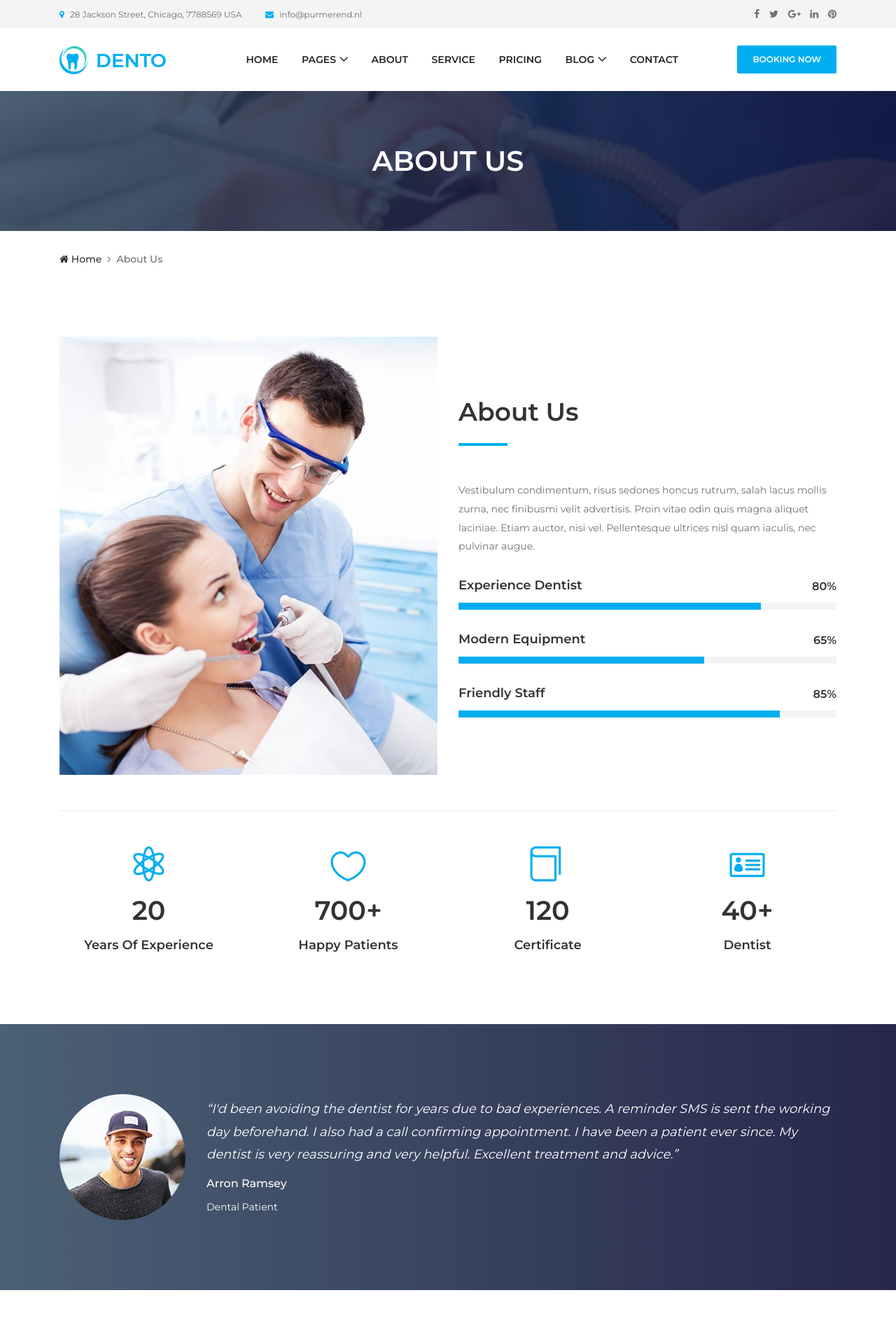
After one commit to CasperFicke/dentaldjango, a Django app: page /about.html in a window 1280 px wide. The commit adds this page. Shown: the top 1920 px of the page at 70% size. Run offline with Django 3.2, Linux system fonts and the light colour scheme; some libraries are stand-ins or nearby versions; some web fonts are replaced.

Commit message:
add about page

```diff
--- /dev/null
+++ b/website/templates/about.html
@@ -0,0 +1,516 @@
+{% load static %}
+
+<!DOCTYPE html>
+<html lang="en">
+
+<head>
+  <meta charset="UTF-8">
+  <meta name="description" content="Dento - Dentist &amp; Medical HTML Template">
+  <meta http-equiv="X-UA-Compatible" content="IE=edge">
+  <meta name="viewport" content="width=device-width, initial-scale=1, shrink-to-fit=no">
+
+  <!-- Title -->
+  <title>Dento - Dentist &amp; Medical</title>
+
+  <!-- Favicon -->
+  <link rel="icon" href="{% static 'website/img/core-img/favicon.ico' %}">
+
+  <!-- Core Stylesheet -->
+  <link rel="stylesheet" href="{% static 'website/css/style.css' %}">
+
+</head>
+
+<body>
+  <!-- Preloader -->
+  <div id="preloader">
+    <div class="preload-content">
+      <div id="dento-load"></div>
+    </div>
+  </div>
+
+  <!-- ***** Header Area Start ***** -->
+  <header class="header-area">
+    <!-- Top Header Area -->
+    <div class="top-header-area">
+      <div class="container h-100">
+        <div class="row h-100 align-items-center">
+          <!-- Top Content -->
+          <div class="col-6 col-md-9 col-lg-8">
+            <div class="top-header-content">
+              <a href="#" data-toggle="tooltip" data-placement="bottom" title="28 Jackson Street, Chicago, 7788569 USA"><i class="fa fa-map-marker"></i> <span>28 Jackson Street, Chicago, 7788569 USA</span></a>
+              <a href="#" data-toggle="tooltip" data-placement="bottom" title="info@purmerend.nl"><i class="fa fa-envelope"></i> <span>info@purmerend.nl</span></a>
+            </div>
+          </div>
+          <!-- Top Header Social Info -->
+          <div class="col-6 col-md-3 col-lg-4">
+            <div class="top-header-social-info text-right">
+              <a href="#" data-toggle="tooltip" data-placement="bottom" title="Facebook"><i class="fa fa-facebook"></i></a>
+              <a href="#" data-toggle="tooltip" data-placement="bottom" title="Twitter"><i class="fa fa-twitter"></i></a>
+              <a href="#" data-toggle="tooltip" data-placement="bottom" title="Google Plus"><i class="fa fa-google-plus"></i></a>
+              <a href="#" data-toggle="tooltip" data-placement="bottom" title="Linkedin"><i class="fa fa-linkedin"></i></a>
+              <a href="#" data-toggle="tooltip" data-placement="bottom" title="Pinterest"><i class="fa fa-pinterest"></i></a>
+            </div>
+          </div>
+        </div>
+      </div>
+    </div>
+    <!-- Top Header End -->
+
+    <!-- Main Header Start -->
+    <div class="main-header-area">
+      <div class="classy-nav-container breakpoint-off">
+        <div class="container">
+          <!-- Classy Menu -->
+          <nav class="classy-navbar justify-content-between" id="dentoNav">
+
+            <!-- Logo -->
+            <a class="nav-brand" href="{% url 'index' %}"><img src="{% static 'website/img/core-img/logo.png' %}" alt=""></a>
+
+            <!-- Navbar Toggler -->
+            <div class="classy-navbar-toggler">
+              <span class="navbarToggler"><span></span><span></span><span></span></span>
+            </div>
+
+            <!-- Menu -->
+            <div class="classy-menu">
+
+              <!-- Close Button -->
+              <div class="classycloseIcon">
+                <div class="cross-wrap"><span class="top"></span><span class="bottom"></span></div>
+              </div>
+
+              <!-- Nav Start -->
+              <div class="classynav">
+                <ul id="nav">
+                  <li><a href="{% url 'index' %}">Home</a></li>
+                  <li><a href="#">Pages</a>
+                    <ul class="dropdown">
+                      <li><a href="{% url 'index' %}">- Home</a></li>
+                      <li><a href="{% url 'about' %}">- About Us</a></li>
+                      <li><a href="service.html">- Service</a></li>
+                      <li><a href="pricing.html">- Pricing</a></li>
+                      <li><a href="blog.html">- Blog</a></li>
+                      <li><a href="blog-details.html">- Blog Details</a></li>
+                      <li><a href="contact.html">- Contact</a></li>
+                      <li><a href="#">- Dropdown</a>
+                        <ul class="dropdown">
+                          <li><a href="#">- Dropdown Item</a></li>
+                          <li><a href="#">- Dropdown Item</a>
+                            <ul class="dropdown">
+                              <li><a href="#">- Even Dropdown</a></li>
+                              <li><a href="#">- Even Dropdown</a></li>
+                              <li><a href="#">- Even Dropdown</a></li>
+                              <li><a href="#">- Even Dropdown</a></li>
+                            </ul>
+                          </li>
+                          <li><a href="#">- Dropdown Item</a></li>
+                          <li><a href="#">- Dropdown Item</a></li>
+                        </ul>
+                      </li>
+                    </ul>
+                  </li>
+                  <li><a href="{% url 'about' %}">About</a></li>
+                  <li><a href="service.html">Service</a></li>
+                  <li><a href="pricing.html">Pricing</a></li>
+                  <li><a href="#">Blog</a>
+                    <ul class="dropdown">
+                      <li><a href="blog.html">- Blog</a></li>
+                      <li><a href="blog-details.html">- Blog Details</a></li>
+                    </ul>
+                  </li>
+                  <li><a href="{% url 'contact' %}">Contact</a></li>
+                </ul>
+              </div>
+              <!-- Nav End -->
+            </div>
+
+            <!-- Booking Now Button -->
+            <a href="#" class="btn dento-btn booking-btn">Booking Now</a>
+          </nav>
+        </div>
+      </div>
+    </div>
+  </header>
+  <!-- ***** Header Area End ***** -->
+
+  <!-- ***** Breadcrumb Area Start ***** -->
+  <div class="breadcumb-area bg-img bg-gradient-overlay" style="background-image: url({% static 'website/img/bg-img/12.jpg' %});">
+    <div class="container h-100">
+      <div class="row h-100 align-items-center">
+        <div class="col-12">
+          <h2 class="title">About Us</h2>
+        </div>
+      </div>
+    </div>
+  </div>
+  <div class="breadcumb--con">
+    <div class="container">
+      <div class="row">
+        <div class="col-12">
+          <nav aria-label="breadcrumb">
+            <ol class="breadcrumb">
+              <li class="breadcrumb-item"><a href="#"><i class="fa fa-home"></i> Home</a></li>
+              <li class="breadcrumb-item active" aria-current="page">About Us</li>
+            </ol>
+          </nav>
+        </div>
+      </div>
+    </div>
+  </div>
+  <!-- ***** Breadcrumb Area End ***** -->
+
+  <!-- ****** About Us Area Start ******* -->
+  <section class="dento-about-us-area mt-70">
+    <div class="container">
+      <div class="row align-items-center">
+        <!-- About Us Thumbnail -->
+        <div class="col-12 col-md-6">
+          <div class="about-us-thumbnail mb-50">
+            <img src="{% static 'website/img/bg-img/15.jpg' %}" alt="">
+          </div>
+        </div>
+        <!-- About Content -->
+        <div class="col-12 col-md-6">
+          <div class="about-us-content mb-50">
+            <!-- Section Heading -->
+            <div class="section-heading">
+              <h2>About Us</h2>
+              <div class="line"></div>
+            </div>
+            <p>Vestibulum condimentum, risus sedones honcus rutrum, salah lacus mollis zurna, nec finibusmi velit advertisis. Proin vitae odin quis magna aliquet laciniae. Etiam auctor, nisi vel. Pellentesque ultrices nisl quam iaculis, nec pulvinar
+              augue.</p>
+
+            <!-- Single Skills Area -->
+            <div class="single-skills-area mt-30">
+              <h6>Experience Dentist</h6>
+              <div id="bar1" class="barfiller">
+                <span class="tip"></span>
+                <span class="fill" data-percentage="80"></span>
+              </div>
+            </div>
+
+            <!-- Single Skills Area -->
+            <div class="single-skills-area mt-30">
+              <h6>Modern Equipment</h6>
+              <div id="bar2" class="barfiller">
+                <span class="tip"></span>
+                <span class="fill" data-percentage="65"></span>
+              </div>
+            </div>
+
+            <!-- Single Skills Area -->
+            <div class="single-skills-area mt-30">
+              <h6>Friendly Staff</h6>
+              <div id="bar3" class="barfiller">
+                <span class="tip"></span>
+                <span class="fill" data-percentage="85"></span>
+              </div>
+            </div>
+          </div>
+        </div>
+      </div>
+    </div>
+  </section>
+  <!-- ****** About Us Area End ****** -->
+
+  <div class="container">
+    <div class="dento-border clearfix"></div>
+  </div>
+
+  <!-- Cool Facts Area Start -->
+  <section class="dento-cta-area">
+    <div class="container">
+      <div class="row">
+        <!-- Cool Facts Area -->
+        <div class="col-12 col-sm-6 col-lg-3">
+          <div class="single-cta text-center mt-50 mb-100">
+            <i class="icon_genius"></i>
+            <h2><span class="counter">20</span></h2>
+            <h5>Years Of Experience</h5>
+          </div>
+        </div>
+
+        <!-- Cool Facts Area -->
+        <div class="col-12 col-sm-6 col-lg-3">
+          <div class="single-cta text-center mt-50 mb-100">
+            <i class="icon_heart_alt"></i>
+            <h2><span class="counter">700</span>+</h2>
+            <h5>Happy Patients</h5>
+          </div>
+        </div>
+
+        <!-- Cool Facts Area -->
+        <div class="col-12 col-sm-6 col-lg-3">
+          <div class="single-cta text-center mt-50 mb-100">
+            <i class="icon_book_alt"></i>
+            <h2><span class="counter">120</span></h2>
+            <h5>Certificate</h5>
+          </div>
+        </div>
+
+        <!-- Cool Facts Area -->
+        <div class="col-12 col-sm-6 col-lg-3">
+          <div class="single-cta text-center mt-50 mb-100">
+            <i class="icon_id"></i>
+            <h2><span class="counter">40</span>+</h2>
+            <h5>Dentist</h5>
+          </div>
+        </div>
+      </div>
+    </div>
+  </section>
+  <!-- Cool Facts Area End -->
+
+  <!-- ***** Testimonials Area Start ***** -->
+  <section class="testimonials-area section-padding-100 bg-img bg-gradient-overlay jarallax clearfix" style="background-image: url('img/bg-img/7.jpg');">
+    <div class="container">
+      <div class="row">
+        <div class="col-12">
+          <!-- Testimonials Slides -->
+          <div class="testimonials-slides owl-carousel">
+            <!-- Single Testimonials Slide -->
+            <div class="single-testimonial-slide d-flex align-items-center">
+              <!-- Thumbnail -->
+              <div class="testimonial-thumb">
+                <img src="{% static 'website/img/bg-img/8.jpg' %}" alt="">
+              </div>
+              <!-- Content -->
+              <div class="testimonial-content">
+                <h5>“I'd been avoiding the dentist for years due to bad experiences. A reminder SMS is sent the working day beforehand. I also had a call confirming appointment. I have been a patient ever since. My dentist is very reassuring and
+                  very helpful. Excellent treatment and advice.”</h5>
+                <h6>Arron Ramsey</h6>
+                <p>Dental Patient</p>
+              </div>
+            </div>
+
+            <!-- Single Testimonials Slide -->
+            <div class="single-testimonial-slide d-flex align-items-center">
+              <!-- Thumbnail -->
+              <div class="testimonial-thumb">
+                <img src="{% static 'website/img/bg-img/8.jpg' %}" alt="">
+              </div>
+              <!-- Content -->
+              <div class="testimonial-content">
+                <h5>“I'd been avoiding the dentist for years due to bad experiences. A reminder SMS is sent the working day beforehand. I also had a call confirming appointment. I have been a patient ever since. My dentist is very reassuring and
+                  very helpful. Excellent treatment and advice.”</h5>
+                <h6>Arron Ramsey</h6>
+                <p>Dental Patient</p>
+              </div>
+            </div>
+
+            <!-- Single Testimonials Slide -->
+            <div class="single-testimonial-slide d-flex align-items-center">
+              <!-- Thumbnail -->
+              <div class="testimonial-thumb">
+                <img src="{% static 'website/img/bg-img/8.jpg' %}" alt="">
+              </div>
+              <!-- Content -->
+              <div class="testimonial-content">
+                <h5>“I'd been avoiding the dentist for years due to bad experiences. A reminder SMS is sent the working day beforehand. I also had a call confirming appointment. I have been a patient ever since. My dentist is very reassuring and
+                  very helpful. Excellent treatment and advice.”</h5>
+                <h6>Arron Ramsey</h6>
+                <p>Dental Patient</p>
+              </div>
+            </div>
+          </div>
+        </div>
+      </div>
+    </div>
+  </section>
+  <!-- ***** Testimonials Area End ***** -->
+
+  <!-- ***** Dento Dentist Area Start ***** -->
+  <section class="dentist-area section-padding-100-0">
+    <div class="container">
+      <div class="row">
+        <!-- Section Heading -->
+        <div class="col-12">
+          <div class="section-heading text-center">
+            <h2>Our Dentist</h2>
+            <div class="line"></div>
+          </div>
+        </div>
+      </div>
+
+      <div class="row">
+        <!-- Single Dentist Area -->
+        <div class="col-12 col-sm-6 col-md-4">
+          <div class="single-dentist-area mb-100">
+            <img src="{% static 'website/img/bg-img/9.png' %}" alt="">
+            <!-- Dentist Content -->
+            <div class="dentist-content">
+              <!-- Social Info -->
+              <div class="dentist-social-info">
+                <a href="#"><i class="fa fa-facebook"></i></a>
+                <a href="#"><i class="fa fa-twitter"></i></a>
+                <a href="#"><i class="fa fa-google-plus"></i></a>
+              </div>
+              <!-- Dentist Info -->
+              <div class="dentist-info bg-gradient-overlay">
+                <h5>Michael Barley</h5>
+                <p>Implant Expert</p>
+              </div>
+            </div>
+          </div>
+        </div>
+
+        <!-- Single Dentist Area -->
+        <div class="col-12 col-sm-6 col-md-4">
+          <div class="single-dentist-area mb-100">
+            <img src="{% static 'website/img/bg-img/10.png' %}" alt="">
+            <!-- Dentist Content -->
+            <div class="dentist-content">
+              <!-- Social Info -->
+              <div class="dentist-social-info">
+                <a href="#"><i class="fa fa-facebook"></i></a>
+                <a href="#"><i class="fa fa-twitter"></i></a>
+                <a href="#"><i class="fa fa-google-plus"></i></a>
+              </div>
+              <!-- Dentist Info -->
+              <div class="dentist-info bg-gradient-overlay">
+                <h5>Michael Barley</h5>
+                <p>Implant Expert</p>
+              </div>
+            </div>
+          </div>
+        </div>
+
+        <!-- Single Dentist Area -->
+        <div class="col-12 col-sm-6 col-md-4">
+          <div class="single-dentist-area mb-100">
+            <img src="{% static 'website/img/bg-img/11.png' %}" alt="">
+            <!-- Dentist Content -->
+            <div class="dentist-content">
+              <!-- Social Info -->
+              <div class="dentist-social-info">
+                <a href="#"><i class="fa fa-facebook"></i></a>
+                <a href="#"><i class="fa fa-twitter"></i></a>
+                <a href="#"><i class="fa fa-google-plus"></i></a>
+              </div>
+              <!-- Dentist Info -->
+              <div class="dentist-info bg-gradient-overlay">
+                <h5>Michael Barley</h5>
+                <p>Implant Expert</p>
+              </div>
+            </div>
+          </div>
+        </div>
+      </div>
+    </div>
+  </section>
+  <!-- ***** Dento Dentist Area End ***** -->
+
+  <!-- ***** Footer Area Start ***** -->
+  <footer class="footer-area bg-img bg-gradient-overlay" style="background-image: url({% static 'website/img/bg-img/3.jpg' %});">
+    <div class="container">
+      <div class="row">
+        <!-- Single Footer Widget -->
+        <div class="col-12 col-sm-6 col-lg-4">
+          <div class="single-footer-widget">
+            <a href="{% url 'index' %}" class="d-block mb-4"><img src="{% static 'website/img/core-img/logo.png' %}" alt=""></a>
+            <p>Etiam sutor risus, dapibus act elefend katen, lacinia sitamet denim. Mauris sagittis kansa interdum dignissim.</p>
+            <div class="footer-contact">
+              <p><i class="icon_pin"></i> 28 Jackson Street, Chicago, 7788569 USA</p>
+              <p><i class="icon_phone"></i> +84. 2252. 2250. 122</p>
+              <p><i class="icon_mail"></i> info@purmerend.nl</p>
+            </div>
+          </div>
+        </div>
+
+        <!-- Single Footer Widget -->
+        <div class="col-12 col-sm-6 col-lg">
+          <div class="single-footer-widget">
+            <!-- Widget Title -->
+            <h5 class="widget-title">Opening Hours</h5>
+
+            <!-- Opening Hours -->
+            <ul class="opening-hours">
+              <li><span>Mon-Wed</span> <span>8.00-18.00</span></li>
+              <li><span>Thu-Fri</span> <span>8.00-17.00</span></li>
+              <li><span>Sat</span>     <span>9.00-17.00</span></li>
+              <li><span>Sun</span>     <span>10.00-17.00</span></li>
+              <li><span>Holiday</span> <span>Closed</span></li>
+            </ul>
+          </div>
+        </div>
+
+        <!-- Single Footer Widget -->
+        <div class="col-12 col-sm-6 col-lg">
+          <div class="single-footer-widget">
+            <!-- Widget Title -->
+            <h5 class="widget-title">Quick Link</h5>
+
+            <!-- Quick Links Nav -->
+            <nav>
+              <ul class="quick-links">
+                <li><a href="{% url 'about' %}">About</a></li>
+                <li><a href="#">FAQs</a></li>
+                <li><a href="{% url 'contact' %}#">Contact</a></li>
+                <li><a href="#">Policy</a></li>
+                <li><a href="#">News</a></li>
+                <li><a href="#">Advisors</a></li>
+                <li><a href="#">Careers</a></li>
+                <li><a href="#">Dentist</a></li>
+                <li><a href="#">Services</a></li>
+                <li><a href="#">Legals</a></li>
+              </ul>
+            </nav>
+          </div>
+        </div>
+
+        <!-- Single Footer Widget -->
+        <div class="col-12 col-sm-6 col-lg">
+          <div class="single-footer-widget">
+            <!-- Widget Title -->
+            <h5 class="widget-title">Newsletter</h5>
+
+            <p>We will send out weekly newest article and some great offers</p>
+            <!-- Newsletter Form -->
+            <div class="footer-newsletter-form">
+              <form action="#" method="post">
+                <input type="email" name="nl-email" value="" placeholder="Email Address">
+                <button type="submit"><i class="fa fa-paper-plane" aria-hidden="true"></i></button>
+              </form>
+            </div>
+
+            <!-- Social Info -->
+            <div class="footer-social-info">
+              <a href="#" data-toggle="tooltip" data-placement="top" title="Facebook"><i class="fa fa-facebook"></i></a>
+              <a href="#" data-toggle="tooltip" data-placement="top" title="Twitter"><i class="fa fa-twitter"></i></a>
+              <a href="#" data-toggle="tooltip" data-placement="top" title="Linkedin"><i class="fa fa-linkedin"></i></a>
+            </div>
+          </div>
+        </div>
+      </div>
+    </div>
+
+    <!-- Copywrite Area -->
+    <div class="container">
+      <div class="row">
+        <div class="col-12">
+          <div class="copywrite-content">
+            <p><!-- Link back to Colorlib can't be removed. Template is licensed under CC BY 3.0. -->
+Copyright &copy;<script>document.write(new Date().getFullYear());</script> All rights reserved | This template is made with <i class="fa fa-heart-o" aria-hidden="true"></i> by <a href="https://colorlib.com" target="_blank">Colorlib</a>
+<!-- Link back to Colorlib can't be removed. Template is licensed under CC BY 3.0. --></p>
+          </div>
+        </div>
+      </div>
+    </div>
+  </footer>
+  <!-- ***** Footer Area End ***** -->
+
+  <!-- ******* All JS ******* -->
+  <!-- jQuery js -->
+  <script src="{% static 'website/js/jquery.min.js' %}"></script>
+  <!-- Popper js -->
+  <script src="{% static 'website/js/popper.min.js' %}"></script>
+  <!-- Bootstrap js -->
+  <script src="{% static 'website/js/bootstrap.min.js' %}"></script>
+  <!-- All js -->
+  <script src="{% static 'website/js/dento.bundle.js' %}"></script>
+  <!-- Active js -->
+  <script src="{% static 'website/js/default-assets/active.js' %}"></script>
+
+</body>
+
+</html>
--- a/website/templates/contact.html
+++ b/website/templates/contact.html
@@ -235,8 +235,8 @@
             <p>Etiam sutor risus, dapibus act elefend katen, lacinia sitamet denim. Mauris sagittis kansa interdum dignissim.</p>
             <div class="footer-contact">
               <p><i class="icon_pin"></i> 28 Jackson Street, Chicago, 7788569 USA</p>
-              <p><i class="icon_phone"></i> +84. 2252. 2250. 122</p>
-              <p><i class="icon_mail"></i> info.dento@gmail.com</p>
+              <p><i class="icon_phone"></i> +31 (0)299 - 452 452</p>
+              <p><i class="icon_mail"></i> info@purmerend.nl</p>
             </div>
           </div>
         </div>
--- a/website/urls.py
+++ b/website/urls.py
@@ -4,4 +4,5 @@ from . import views
 urlpatterns = [
   path('', views.index, name="index"),
   path('contact.html', views.contact, name="contact"),
+  path('about.html', views.about, name="about"),
 ]
--- a/website/views.py
+++ b/website/views.py
@@ -1,7 +1,7 @@
 from django.shortcuts import render
 from django.core.mail import send_mail
 
-# Create your views here.
+# Index view
 def index(request):
   return render(request, 'index.html', {})
 
@@ -29,3 +29,7 @@ def contact(request):
   else:
     # present the page
     return render(request, 'contact.html', {})
+
+# about view
+def about(request):
+  return render(request, 'about.html', {})
```
Also changed, not shown: website/templates/index.html (+4 -4 lines).
